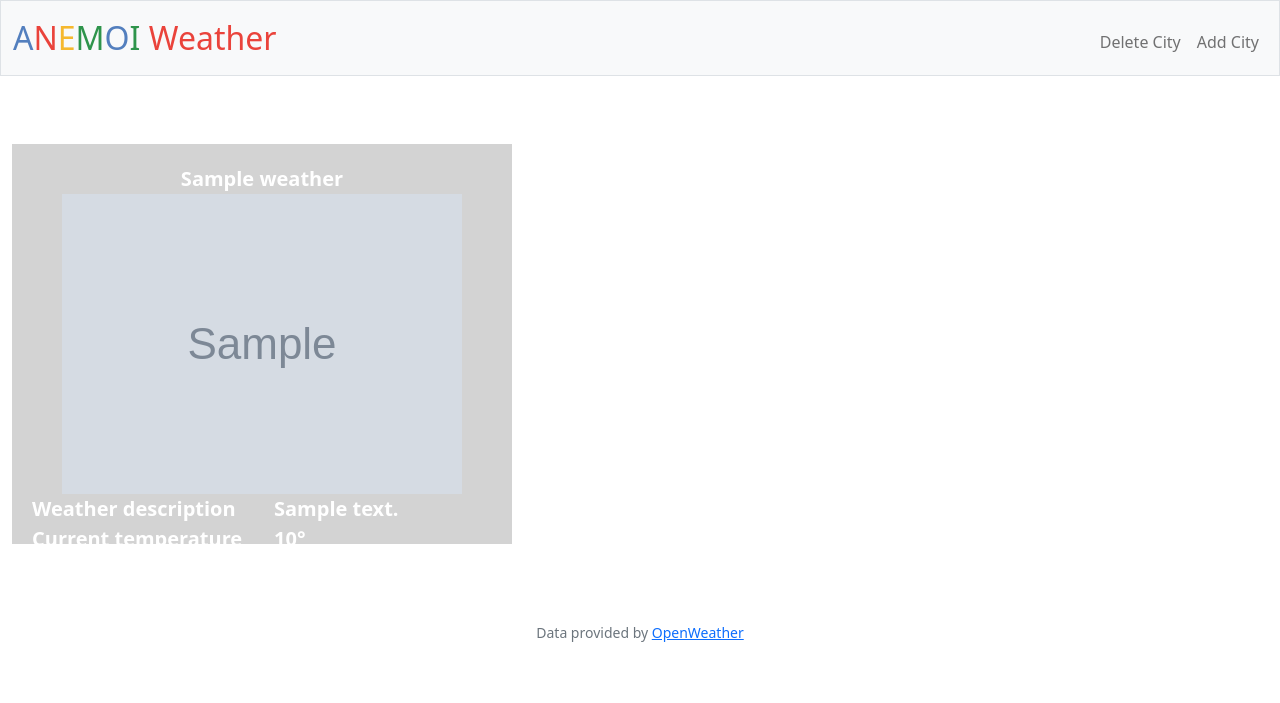
After one commit to Sciencinfus/AnemoiWeather, a Flask app: template templates/details.html in a window 1280 px wide. The commit adds this page. Shown: the top 703 px of the page. Run offline with Flask 2, Linux system fonts and the light colour scheme; the template is opened without the code that fills it: most values are stand-ins (such as "Sample title", 1, 10 or a date in 2020); grey boxes marked "Sample" are stand-in pictures; parts of the project's set-up code (start-up, migrations or seed data) failed here and were passed over.

Commit message:
Delcity redesing First implementation of detail view

```diff
--- a/app.py
+++ b/app.py
@@ -45,6 +45,20 @@ def index():
         """ Return to main page """
         return render_template("index.html",weathers=weathers)
 
+@app.route("/details", methods=["GET", "POST"])
+def details():
+    # POST
+    if request.method == "POST":
+
+        """ Recover id from Posted data """
+        id = request.form.get("details")
+
+        """ Recover weathers """
+        weathers = recover_weathers(cities, OPENWEATHER_API_KEY)
+
+        """ Recover weather data """
+        return render_template("details.html",weathers=weathers,id=id)
+
 
 @app.route("/addcity", methods=["GET", "POST"])
 def addcity():
@@ -69,8 +83,11 @@ def addcity():
     # GET
     return render_template("addcity.html")
 
+
 @app.route("/delcity", methods=["GET", "POST"])
 def delcity():
+
+    # POST
     if request.method == "POST":
 
         """ Recover id from Posted data """
@@ -79,13 +96,15 @@ def delcity():
         """ Remove City id """
         forget_id(id)
 
+        """ Return to main page """
+        return redirect("/")
+    #GET
+    else:
         """ Recover weathers """
-        #weathers = recover_weathers(cities, OPENWEATHER_API_KEY)
+        weathers = recover_weathers(cities, OPENWEATHER_API_KEY)
 
-        """ Return to main page """
-        #return render_template("index.html",weathers=weathers)
-        return redirect("/")
-
+        # Display delete page
+        return render_template("delcity.html",weathers=weathers)
 
 @app.route("/search")
 def search():
--- a/static/styles.css
+++ b/static/styles.css
@@ -33,6 +33,32 @@ nav .navbar-brand .green
   flex-wrap: wrap;
 }
 
+.details-container {
+  max-width: 2000px;
+  background-color: #FFF;
+  padding: 20px 0;
+  display: block;
+  align-items: center;
+  justify-content: space-around;
+  flex-wrap: wrap;
+}
+
+.item-details {
+  padding: 20px;
+  width: 500px;
+  height: 400px;
+  background-color: lightgrey;
+  color: #FFF;
+  line-height: 30px;
+  text-align: left;
+  font-weight: bold;
+  font-size: 20px;
+  margin-bottom: 10px;
+}
+
+.centered {
+  text-align: center;
+}
 .item {
   width: 300px;
   height: 200px;
--- /dev/null
+++ b/templates/details.html
@@ -0,0 +1,42 @@
+{% extends "layout.html" %}
+
+{% block title %}
+Details
+{% endblock %}
+
+{% block main %}
+<div class="details-container">
+  {% for weather in weathers %}
+  {% if weather["id"] == id %}
+  <div class="item-details">
+    <div class="centered">
+      {{ weather["city_name"] }}
+      <div class="col"> <img src="{{ weather["icon"] }}"></div>
+    </div>
+    <div class="row">
+      <div class="col">Weather description</div>
+      <div class="col">{{ weather["weather_description"] }}</div>
+      <div class="w-100"></div>
+      <div class="col">Current temperature</div>
+      <div class="col">{{ weather["current_temperature"] }}&deg;</div>
+      <div class="w-100"></div>
+      <div class="col">Feels like</div>
+      <div class="col">{{ weather["feels_like"] }} &deg;</div>
+      <div class="w-100"></div>
+      <div class="col">Wind speed</div>
+      <div class="col">{{ weather["wind_speed"] }} km/h</div>
+      <div class="w-100"></div>
+      <div class="col">Wind direction</div>
+      <div class="col">{{ weather["wind_direction"] }}</div>
+      <div class="w-100"></div>
+      <div class="col">Sunrise</div>
+      <div class="col">{{ weather["sunrise"] }}</div>
+      <div class="w-100"></div>
+      <div class="col">Sunset</div>
+      <div class="col">{{ weather["sunset"] }}</div>
+    </div>
+  </div>
+  {% endif %}
+  {% endfor %}
+</div>
+{% endblock %}
--- a/templates/layout.html
+++ b/templates/layout.html
@@ -31,22 +31,10 @@
         <span class="navbar-toggler-icon"></span>
       </button>
       <div class="collapse navbar-collapse" id="navbar">
-                    {% if session["user_id"] %}
-                        <ul class="navbar-nav me-auto mt-2">
-                            <li class="nav-item"><a class="nav-link" href="/quote">Quote</a></li>
-                            <li class="nav-item"><a class="nav-link" href="/buy">Buy</a></li>
-                            <li class="nav-item"><a class="nav-link" href="/sell">Sell</a></li>
-                            <li class="nav-item"><a class="nav-link" href="/history">History</a></li>
-                        </ul>
         <ul class="navbar-nav ms-auto mt-2">
-                            <li class="nav-item"><a class="nav-link" href="/password">Change Password</a></li>
-                            <li class="nav-item"><a class="nav-link" href="/logout">Log Out</a></li>
-                        </ul>
-                    {% else %}
-                        <ul class="navbar-nav ms-auto mt-2">
+          <li class="nav-item"><a class="nav-link" href="/delcity">Delete City</a></li>
           <li class="nav-item"><a class="nav-link" href="/addcity">Add City</a></li>
         </ul>
-                    {% endif %}
       </div>
     </div>
   </nav>
```
Also changed, not shown: helpers.py (+13 -1 lines), templates/delcity.html (added, +24 -0 lines), templates/index.html (+6 -4 lines), templates/addcity.html (line endings or trailing spaces). Lines whose indentation alone changed are shown as unchanged.
